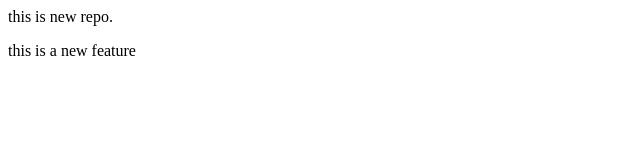
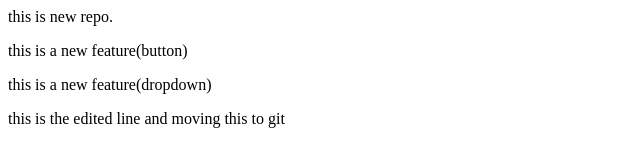
Before and after one commit to TC-Sravani/localrepo, a plain HTML site: page index.html in a window 1280 px wide. Shown: the whole page, without its empty margins (0-640 px from the left). Drawn offline with Linux system fonts and the light colour scheme.

Commit message:
the edited line

```diff
--- a/index.html
+++ b/index.html
@@ -1,2 +1,4 @@
 <p>this is new repo.</p>
-<p>this is a new feature</p>
+<p>this is a new feature(button)</p>
+<p>this is a new feature(dropdown)</p>
+<p>this is the edited line and moving this to git</p>
```
